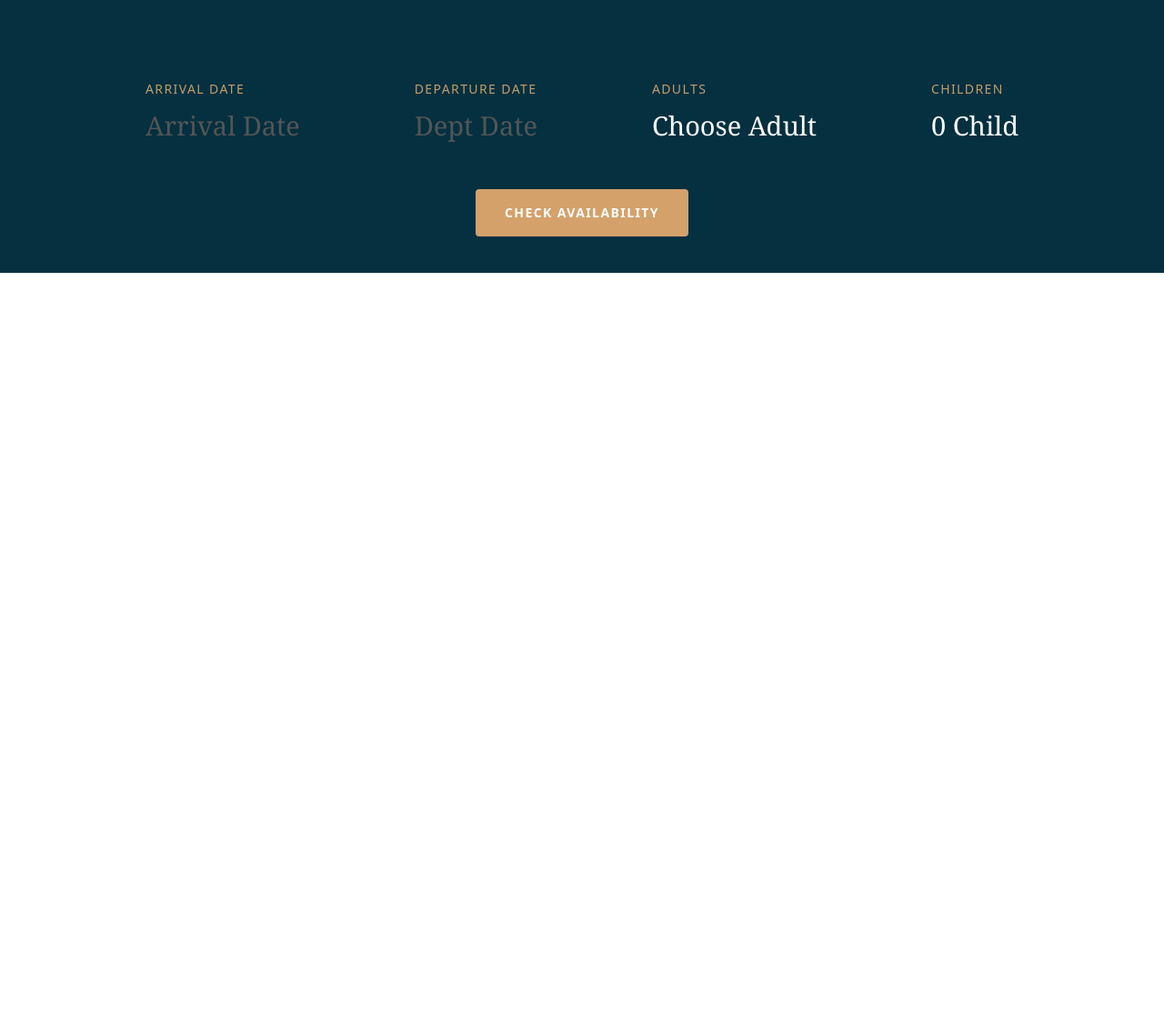
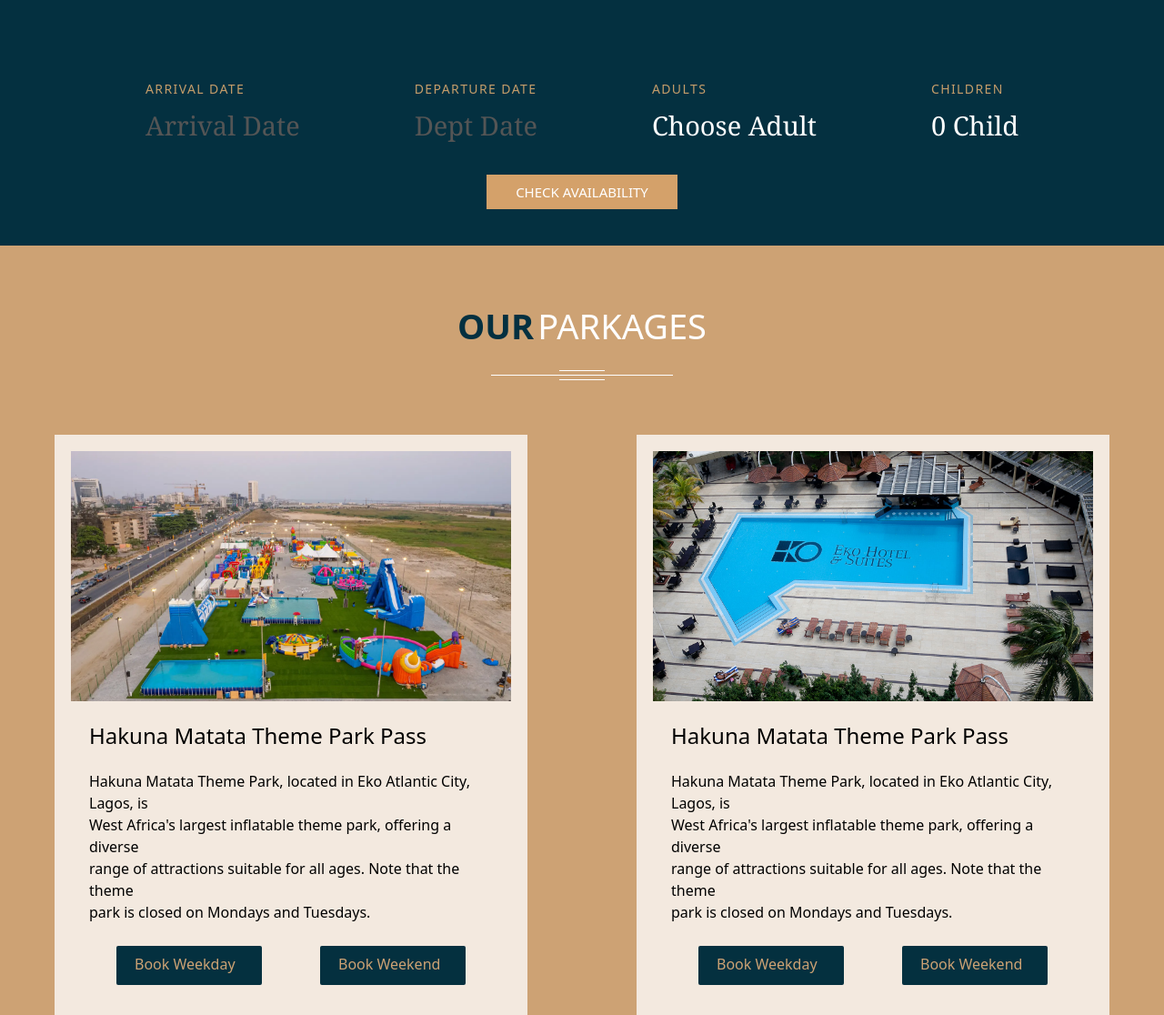
Before and after one commit to Amfad554/Eko_Hotel, a website: page public/index.html in a window 1280 px wide. Shown: the part 645-1761 px from the top of the page at 91% size. Before the commit the page ends 945 px from the top, so only its background shows below. Drawn offline with Linux system fonts and the light colour scheme.

Commit message:
worked on banner4 and 5

```diff
--- a/public/index.html
+++ b/public/index.html
@@ -158,8 +158,8 @@
 
     </div>
 
-  <div class="banner4 bg-banner1  pt-[50px] px-[120px] text-white">
-  <div class="flex flex-wrap justify-between items-center w-full gap-6 p-10">
+  <div class="banner4 bg-banner1  md:pt-[50px] md:px-[120px] text-white">
+  <div class="flex flex-wrap justify-between items-center w-full gap-6 p-5 md:p-10">
 
     <div class="hidden lg:flex flex-col">
       <span class="uppercase tracking-widest text-sm text-[#c59d6a] mb-2">Arrival Date</span>
@@ -181,28 +181,98 @@
       <span class="text-[29px]  font-serif">0 Child</span>
     </div>
 
-    <div class="w-full flex justify-center mt-4 lg:hidden">
-      <button class="bg-[#d4a16a] text-white font-bold tracking-wide py-2 px-4 uppercase text-xs rounded hover:text-black transition ease-in-out duration-300">
+    <div class="w-full justify-center mt-2 flex">
+      <button class="bg-[#d4a16a] text-white text-[15px] py-2 px-8 uppercase hover:text-gray-500 transition ease-in-out duration-300">
         Check Availability
       </button>
     </div>
-
-    <div class="w-full justify-center mt-6 lg:flex hidden">
-      <button class="bg-[#d4a16a] text-white font-extrabold tracking-widest py-4 px-8 uppercase text-sm rounded hover:text-gray-500 transition ease-in-out duration-300">
-        Check Availability
-      </button>
+    </div>
     </div>
 
-  </div>
-</div>
 
-<div class=" md:hidden banner5small h-[5px]  bg-banner1  text-white">
-  <div class="  justify-center  lg:flex hidden">
-      <button class="bg-[#d4a16a] text-white font-extrabold tracking-widest py-4 px-8 uppercase text-sm rounded hover:text-gray-500 transition ease-in-out duration-300">
-        Check Availability
-      </button>
-    </div>
+    <div class="baner5 bg-ban5  w-full ">
+      <div class="ban5child1">
+        <div class=" py-[60px] flex flex-col items-center gap-5">
+          <div>
+            <span class="text-OUR text-[38px] font-[700]">OUR</span>
+          <span class="text-white text-[38px] font-[500]">PARKAGES</span>
+          </div>
 
+          <div class="flex flex-col gap-1 items-center">
+          <div class="bg-white h-[1px] w-[50px]"></div>
+          <div class="bg-white h-[1px] w-[200px] "></div>
+          <div class="bg-white h-[1px] w-[50px]"></div>
+        </div>
+        </div>
+      </div>
+
+      <div class="flex">
+        <div class="ban5child2 flex justify-between px-[60px]">
+        <div class="px-[15x] bg-image p-[18px]">
+        <div>
+          <img src="/images/park-offer.webp" alt="park-offer " class="h-[275px] w-[519px] ">
+        </div>
+
+        <div class="child2">
+          <p class="text-[24px] font-[500] mt-[20px] mb-[10px] ml-[20px] mr-[20px]">Hakuna Matata Theme Park Pass</p>
+
+        </div>
+
+        <div class="child2">
+          <p class="font-sans mt-[20px] mb-[10px] ml-[20px] mr-[20px] ">Hakuna Matata Theme Park, located in Eko Atlantic City,
+            Lagos, is<br> West Africa's largest inflatable theme park,
+            offering a diverse<br> range of attractions suitable for all ages.
+            Note that the theme<br> park is closed on Mondays and Tuesdays.</p>
+        </div>
+        <div class="flex justify-between items-center py-[15px] px-[50px]">
+          <div class="w-[160px] h-[43px] py-[8px] px-[20px] bg-box text-ban5 rounded-sm">
+            <a href="https://be.synxis.com/product?adult=1&chain=31493&child=0&config=EKO&currency=NGN&hotel=43664&level=chain&locale=en-US&productcurrency=NGN&productsku=THEMEPARKWEEKDAY&rooms=1&theme=EKO">Book Weekday</a>
+          </div>
+
+          <div>
+            <div class="w-[160px] h-[43px] py-[8px] px-[20px] bg-box text-ban5 rounded-sm">
+            <a href="https://be.synxis.com/product?adult=1&chain=31493&child=0&config=EKO&currency=NGN&hotel=43664&level=chain&locale=en-US&productcurrency=NGN&productsku=THEMEPARKWEEKDAY&rooms=1&theme=EKO">Book Weekend</a>
+          </div>
+
+          </div>
+        </div>
+      </div>
+      </div>
+
+        <div class="child2 flex justify-between px-[60px]">
+          <div class="px-[15x] bg-image p-[18px]">
+        <div>
+          <img src="/images/parkside3.jpg" alt="park-offer " class="h-[275px] w-[519px] ">
+        </div>
+
+        <div class="child2">
+          <p class="text-[24px] font-[500] mt-[20px] mb-[10px] ml-[20px] mr-[20px]">Hakuna Matata Theme Park Pass</p>
+
+        </div>
+
+        <div class="child2">
+          <p class="font-sans mt-[20px] mb-[10px] ml-[20px] mr-[20px] ">Hakuna Matata Theme Park, located in Eko Atlantic City,
+            Lagos, is<br> West Africa's largest inflatable theme park,
+            offering a diverse<br> range of attractions suitable for all ages.
+            Note that the theme<br> park is closed on Mondays and Tuesdays.</p>
+        </div>
+        <div class="flex justify-between items-center py-[15px] px-[50px]">
+          <div class="w-[160px] h-[43px] py-[8px] px-[20px] bg-box text-ban5 rounded-sm">
+            <a href="https://be.synxis.com/product?adult=1&chain=31493&child=0&config=EKO&currency=NGN&hotel=43664&level=chain&locale=en-US&productcurrency=NGN&productsku=THEMEPARKWEEKDAY&rooms=1&theme=EKO">Book Weekday</a>
+          </div>
+
+          <div>
+            <div class="w-[160px] h-[43px] py-[8px] px-[20px] bg-box text-ban5 rounded-sm">
+            <a href="https://be.synxis.com/product?adult=1&chain=31493&child=0&config=EKO&currency=NGN&hotel=43664&level=chain&locale=en-US&productcurrency=NGN&productsku=THEMEPARKWEEKDAY&rooms=1&theme=EKO">Book Weekend</a>
+          </div>
+
+          </div>
+        </div>
+
+        </div>
+
+        </div>
+      </div>
 </div>
 </body>
 </html>
--- a/tailwind.config.js
+++ b/tailwind.config.js
@@ -6,7 +6,12 @@
      colors:{
        banner1:"rgb(4, 48, 64)",
        Arival:"rgb(84, 85, 85)",
-       company:"rgb(205, 162, 116)"
+       company:"rgb(205, 162, 116)",
+       ban5:"rgb(205, 162, 116)",
+       OUR:"rgb(4, 48, 64)",
+       image:"rgb(243, 233, 223)",
+       box:"rgb(4, 48, 63)",
+
      }
     },
   },
```
Also changed, not shown: images/park-offer.webp (added), images/parkside2.jpg (added), images/parkside3.jpg (added), park-offer.webp (added), public/output.css.
